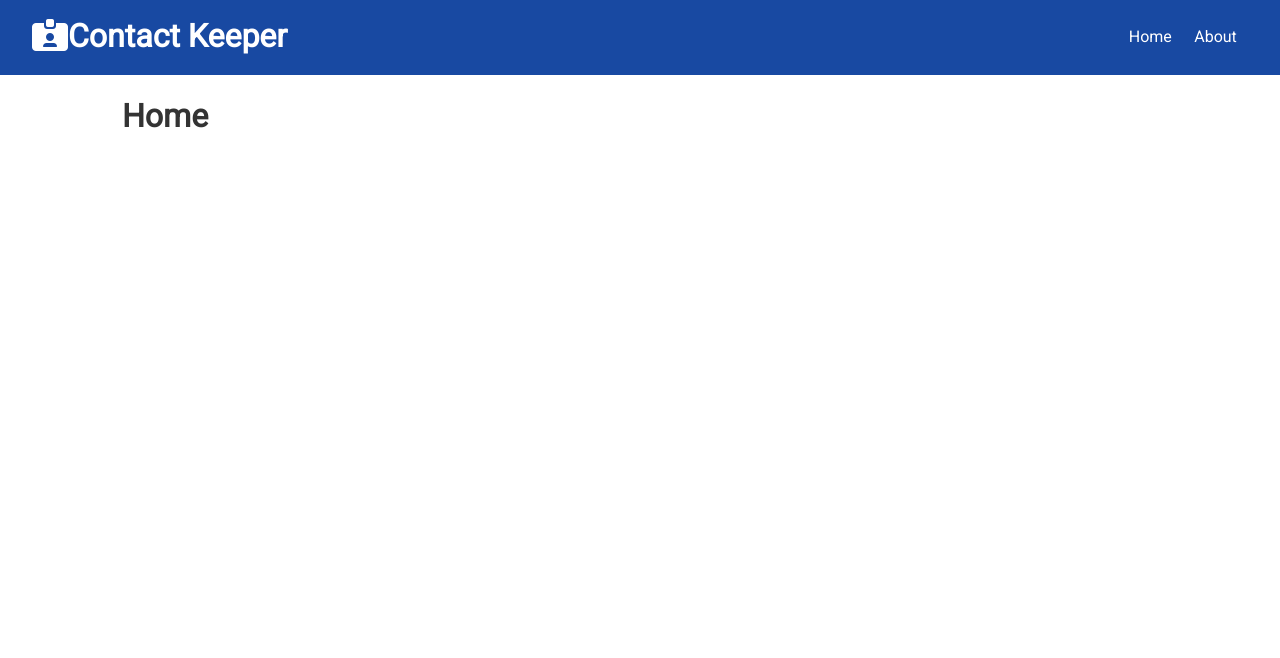
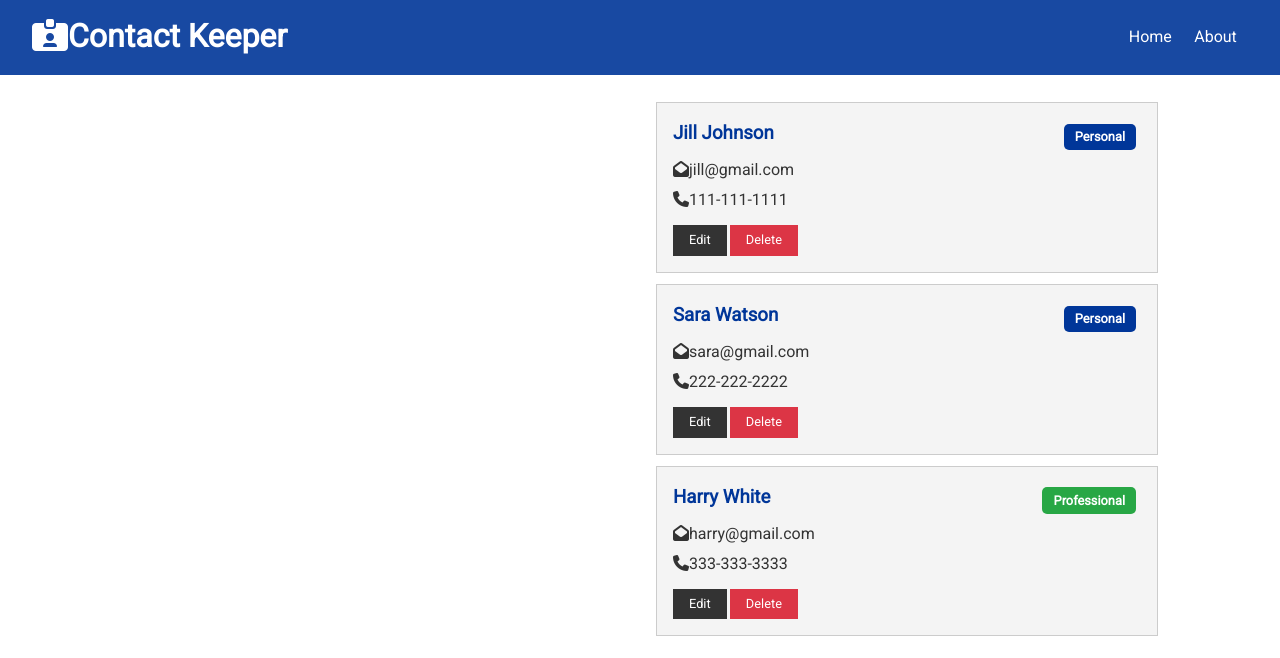
Before and after one commit to elalexel/Contact-Keeper-React, a React (Create React App) app in the folder client/: page / in a window 1280 px wide. Shown: the top 658 px of the page. Built offline with nearby package versions, Linux system fonts and the light colour scheme.

Commit message:
Added Contact representation with context included

```diff
--- a/client/src/App.js
+++ b/client/src/App.js
@@ -3,10 +3,13 @@
 import Navbar from "./components/layout/Navbar";
 import Home from "./components/pages/Home";
 import About from "./components/pages/About";
+
+import ContactState from "./context/contact/ContactState";
 import "./App.css";
 
 const App = () => {
   return (
+    <ContactState>
       <Router>
         <Fragment>
           <Navbar />
@@ -18,6 +21,7 @@
           </div>
         </Fragment>
       </Router>
+    </ContactState>
   );
 };
 
--- /dev/null
+++ b/client/src/components/contacts/ContactItem.js
@@ -0,0 +1,44 @@
+import React from "react";
+import PropTypes from "prop-types";
+
+const ContactItem = ({ contact }) => {
+  const { id, name, email, phone, type } = contact;
+  return (
+    <div className="card bg-light">
+      <h3 className="text-primary text-left">
+        {name}{" "}
+        <span
+          style={{ float: "right" }}
+          className={
+            "badge " +
+            (type === "professional" ? "badge-success" : "badge-primary")
+          }
+        >
+          {type.charAt(0).toUpperCase() + type.slice(1)}
+        </span>
+      </h3>
+      <ul className="list">
+        {email && (
+          <li>
+            <i className="fas fa-envelope-open" />
+            {email}
+          </li>
+        )}
+        {phone && (
+          <li>
+            <i className="fas fa-phone" />
+            {phone}
+          </li>
+        )}
+      </ul>
+      <button className="btn btn-dark btn-sm">Edit</button>
+      <button className="btn btn-danger btn-sm">Delete</button>
+    </div>
+  );
+};
+
+ContactItem.propTypes = {
+  contact: PropTypes.object.isRequired
+};
+
+export default ContactItem;
--- /dev/null
+++ b/client/src/components/contacts/Contacts.js
@@ -0,0 +1,19 @@
+import React, { Fragment, useContext } from "react";
+import ContactItem from "./ContactItem";
+import ContactContext from "../../context/contact/contactContext";
+
+const Contacts = () => {
+  const contactContext = useContext(ContactContext);
+
+  const { contacts } = contactContext;
+
+  return (
+    <Fragment>
+      {contacts.map(contact => (
+        <ContactItem key={contact.id} contact={contact} />
+      ))}
+    </Fragment>
+  );
+};
+
+export default Contacts;
--- a/client/src/components/pages/Home.js
+++ b/client/src/components/pages/Home.js
@@ -1,9 +1,13 @@
 import React from "react";
+import Contacts from "../contacts/Contacts";
 
 const Home = () => {
   return (
-    <div>
-      <h1>Home</h1>
+    <div className="grid-2">
+      <div>{/* Contact Form*/}</div>
+      <div>
+        <Contacts />
+      </div>
     </div>
   );
 };
--- /dev/null
+++ b/client/src/context/contact/ContactState.js
@@ -0,0 +1,66 @@
+import React, { useReducer } from "react";
+import uuid from "uuid";
+import ContactContext from "./contactContext";
+import ContactReducer from "./contactReducer";
+import {
+  ADD_CONTACT,
+  DELETE_CONTACT,
+  SET_CURRENT,
+  CLEAR_CURRENT,
+  UPDATE_CONTACT,
+  FILTER_CONTACTS,
+  CLEAR_FILTER
+} from "../types";
+import { stat } from "fs";
+
+const ContactState = props => {
+  const initialState = {
+    contacts: [
+      {
+        id: 1,
+        name: "Jill Johnson",
+        email: "jill@gmail.com",
+        phone: "111-111-1111",
+        type: "personal"
+      },
+      {
+        id: 2,
+        name: "Sara Watson",
+        email: "sara@gmail.com",
+        phone: "222-222-2222",
+        type: "personal"
+      },
+      {
+        id: 3,
+        name: "Harry White",
+        email: "harry@gmail.com",
+        phone: "333-333-3333",
+        type: "professional"
+      }
+    ]
+  };
+
+  const [state, dispatch] = useReducer(ContactReducer, initialState);
+
+  // Add Contact
+
+  // Delete Contact
+
+  // Set CUrrent Contact
+
+  // Clear Current Contact
+
+  // Update Contact
+
+  // Filter Contacts
+
+  // Clear Filter
+
+  return (
+    <ContactContext.Provider value={{ contacts: state.contacts }}>
+      {props.children}
+    </ContactContext.Provider>
+  );
+};
+
+export default ContactState;
--- /dev/null
+++ b/client/src/context/contact/contactContext.js
@@ -0,0 +1,5 @@
+import { createContext } from "react";
+
+const contactContext = createContext();
+
+export default contactContext;
--- /dev/null
+++ b/client/src/context/types.js
@@ -0,0 +1,9 @@
+export const ADD_CONTACT = "ADD_CONTACT";
+export const DELETE_CONTACT = "DELETE_CONTACT";
+export const SET_CURRENT = "SET_CURRENT";
+export const CLEAR_CURRENT = "CLEAR_CURRENT";
+export const UPDATE_CONTACT = "UPDATE_CONTACT";
+export const FILTER_CONTACTS = "FILTER_CONTACTS";
+export const CLEAR_FILTER = "CLEAR_FILTER";
+export const SET_ALERT = "SET_ALERT";
+export const REMOVE_ALERT = "REMOVE_ALERT";
```
Also changed, not shown: client/src/context/contact/contactReducer.js (added). Lines whose indentation alone changed are shown as unchanged.
